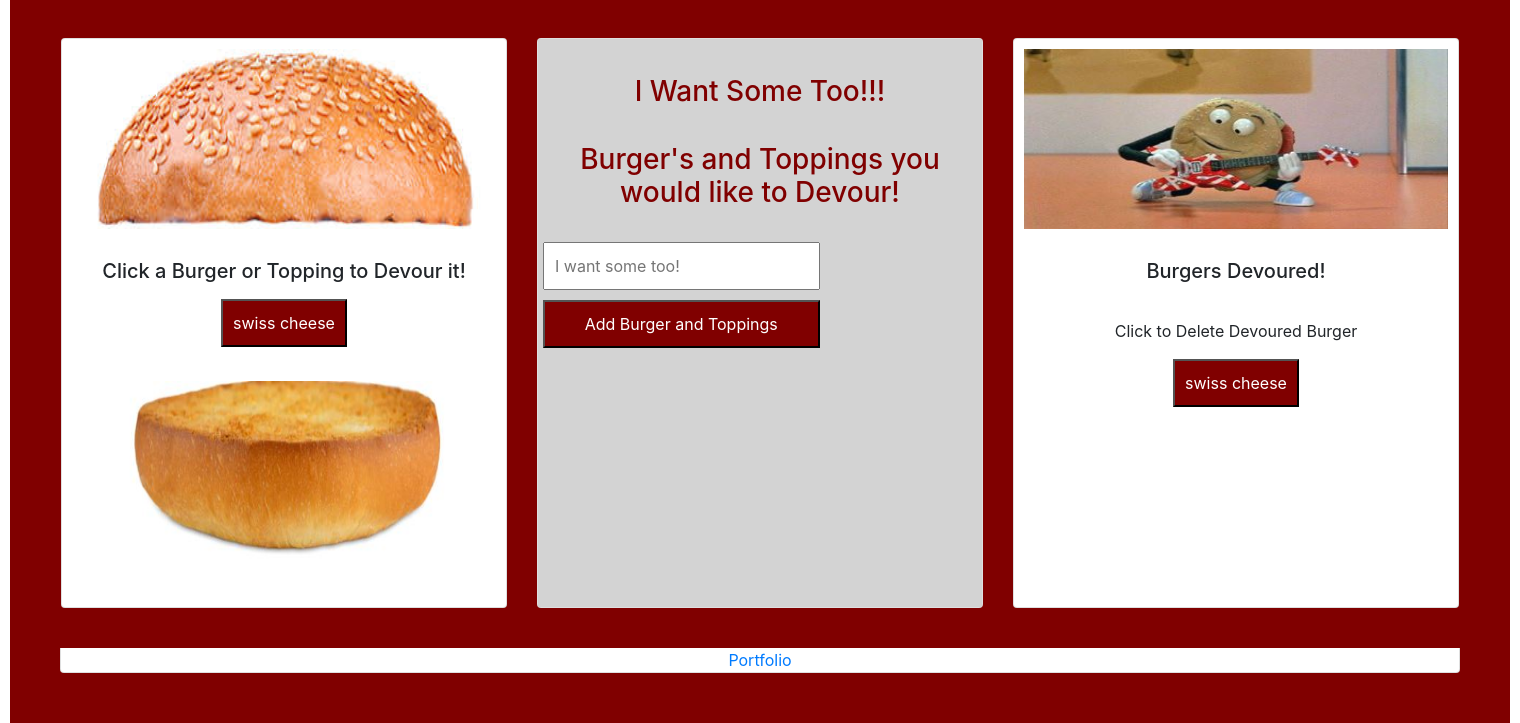
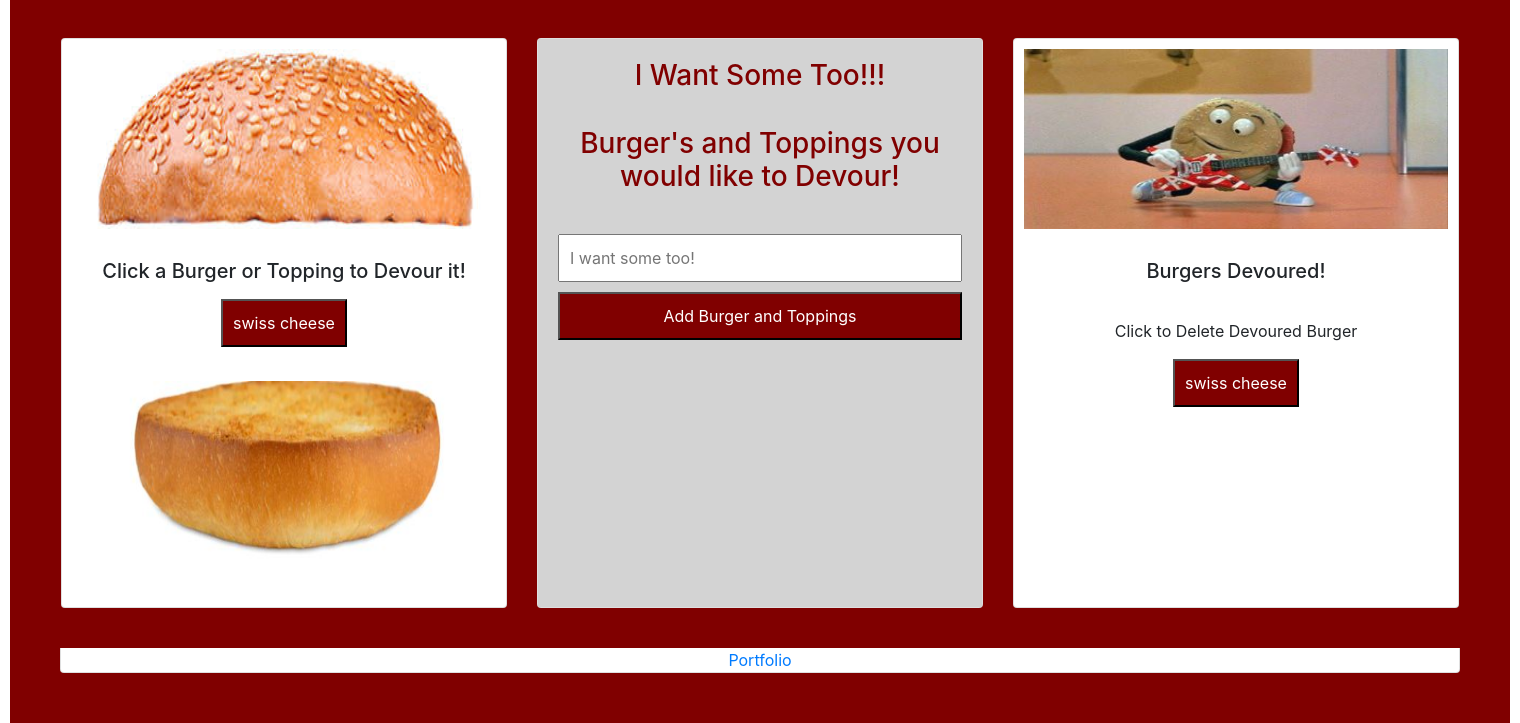
Before and after one commit to leeretk/burger, a Node server app: page / in a window 1520 px wide. Shown: the part 531-1254 px from the top of the page. Run offline with Node 20, Linux system fonts and the light colour scheme; data that the repository does not hold is empty; some libraries are stand-ins or nearby versions.

Commit message:
Update index.handlebars

```diff
--- a/views/index.handlebars
+++ b/views/index.handlebars
@@ -19,18 +19,17 @@
 <div class="card-deck">
   <div class="card">
     <img class="card-img-top" src="assets/img/bunTop.jpg">
-
     <div class="card-body">
       <h5 class="card-title">Click a Burger or Topping to Devour it!</h5>
       <form class="add-burger">
         <div class="form-group">
           <p class="card-text ">
-          <div class="col s6">
-            <label for="devour-burger">
-              {{>burgers/burger-to-devour devoured=false}}
-            </label>
-            <div>
-              </p>
+              <div class="col s6 text-center">
+                      <label for="devour-burger">
+                        {{>burgers/burger-to-devour devoured=false}}
+                      </label>
+                <div>
+          </p>
             </div>
       </form>
       <img class="card-img" src="assets/img/bunBottom.jpg">
@@ -45,15 +44,17 @@
           <div class="card-body cardBodyMiddle">
             <div class="row">
               <p class="card-text">
+                 <div class="col s6 text-center">
               <h3>I Want Some Too!!! <br><br> Burger's and Toppings you would like to Devour!</h3>
               </p>
-              <form class="add-burger ">
+              <form class="add-burger">
                 <div>
                   <label for="new-burger-name" ></label>
                   <input type="text" id="new-burger-name" name="burger_name" placeholder="I want some too!">
                 </div>
                 <button type="submit" class="button-add-burger">Add Burger and Toppings</button>
               </form>
+              </div>
             </div>
           </div>
         </div>
```
